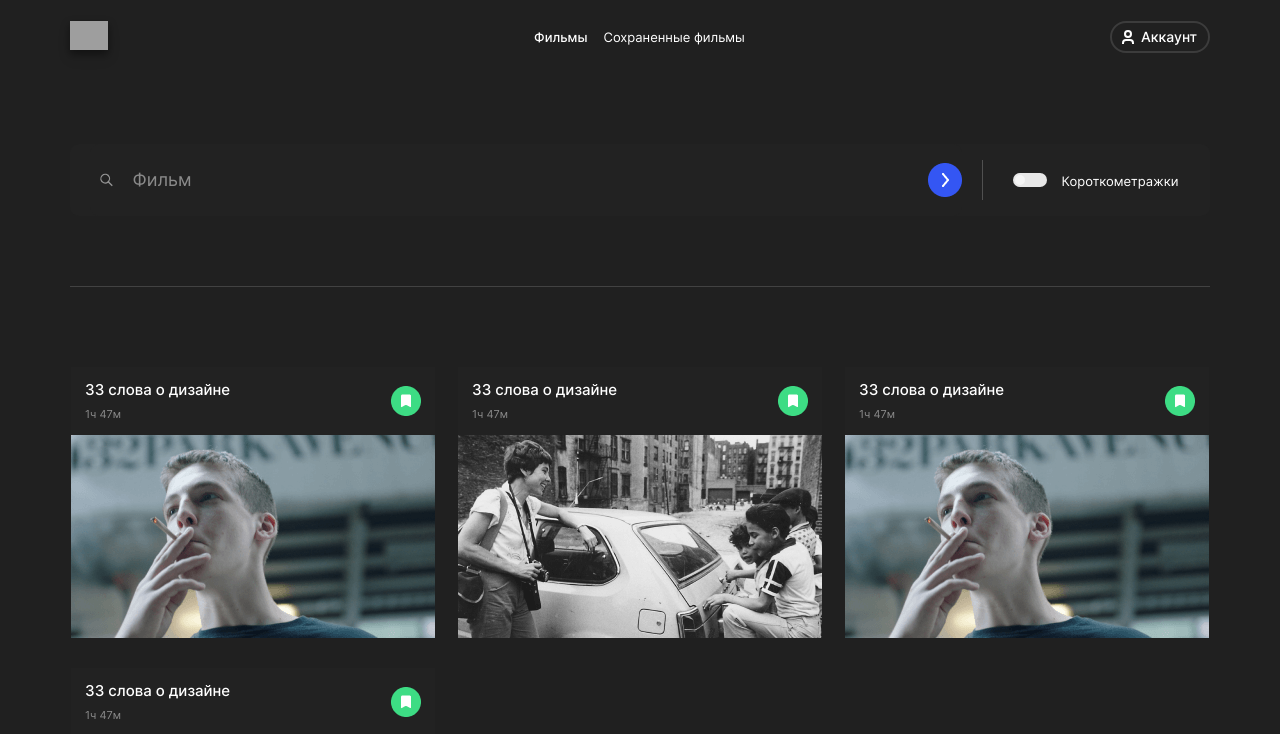
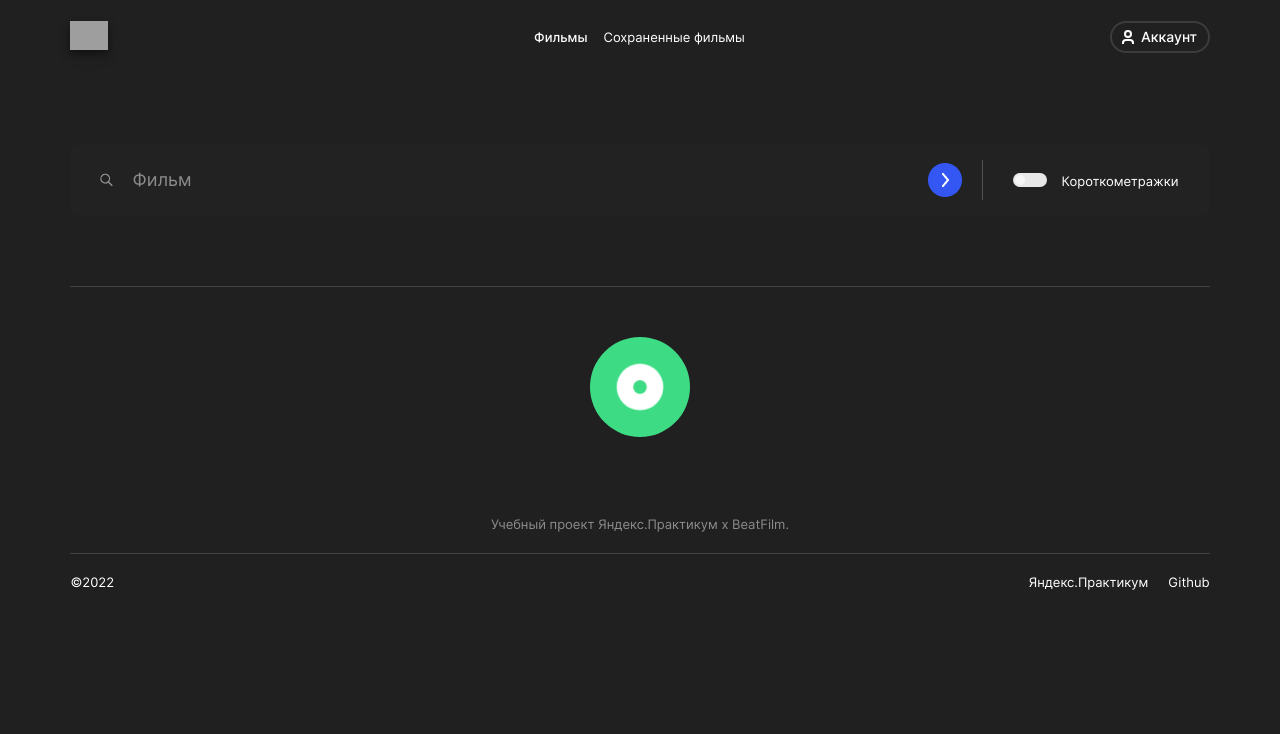
Before and after one commit to yaanab/movies-explorer-frontend2, a React (Create React App) app in the folder movies-explorer-frontend/: page /movies in a window 1280 px wide. Shown: the top 734 px of the page. Built offline with nearby package versions, Linux system fonts and the light colour scheme; grey boxes are pictures that could not be loaded.

Commit message:
feat: подключен Preloader.js

```diff
--- a/movies-explorer-frontend/src/components/App/App.js
+++ b/movies-explorer-frontend/src/components/App/App.js
@@ -17,6 +17,7 @@ function App() {
   const [loggedIn, setLoggedIn] = useState(false);
   const [isNavPopupOpen, setIsNavPopupOpen] = useState(false);
   const [isFilmSaved, setIsFilmSaved] = useState(true);
+  const [isLoading, setIsLoading] = useState(true);
 
   function havdleNavPopupOpen() {
     setIsNavPopupOpen(true);
@@ -38,13 +39,15 @@ function App() {
             <Footer />
           </Route>
           <Route path="/movies">
-          <Header
+            <Header
               isNavPopupOpen={isNavPopupOpen}
               onNavMenuClick={havdleNavPopupOpen}
               onNavPopupClose={havdleNavPopupClose}
             />
             <Movies
-            isFilmSaved={isFilmSaved} />
+              isLoading={isLoading}
+              isFilmSaved={isFilmSaved}
+            />
             <Footer />
           </Route>
           <Route>
--- a/movies-explorer-frontend/src/components/Header/Header.css
+++ b/movies-explorer-frontend/src/components/Header/Header.css
@@ -112,8 +112,7 @@
   border: none;
   position: absolute;
   cursor: pointer;
-  transition:
-  0.2s ease-in-out;
+  transition: 0.2s ease-in-out;
 }
 
 .header__nav-popup-close-btn:hover {
--- a/movies-explorer-frontend/src/components/Movies/Movies.js
+++ b/movies-explorer-frontend/src/components/Movies/Movies.js
@@ -1,5 +1,6 @@
 import SearchForm from "../SearchForm/SearchForm";
 import MoviesCardList from "../MoviesCardList/MoviesCardList";
+import Preloader from "../PreLoader/Preloader";
 import movieImg1 from "../../images/movie-img-1.png";
 import movieImg2 from "../../images/movie-img-2.png";
 
@@ -30,14 +31,19 @@ const cards = [
   },
 ]
 
-function Movies({ isFilmSaved }) {
+function Movies({ isLoading, isFilmSaved }) {
   return (
     <div className="movies__content">
       <SearchForm />
-      <MoviesCardList
-        cards={cards}
-        isFilmSaved={isFilmSaved}
-      />
+      {!isLoading &&
+        <MoviesCardList
+          cards={cards}
+          isFilmSaved={isFilmSaved}
+        />
+      }
+      {isLoading &&
+        <Preloader />
+      }
     </div>
   );
 }
--- a/movies-explorer-frontend/src/components/PreLoader/Preloader.css
+++ b/movies-explorer-frontend/src/components/PreLoader/Preloader.css
@@ -49,7 +49,7 @@
   width: 100%;
   height: 100%;
   z-index: 10;
-  padding: 20px;
+  padding-top: 50px;
 }
 
 .preloader__container {
@@ -64,7 +64,7 @@
   position: absolute;
   top: 0;
   left: 0;
-  background: #FF6838;
+  background: #3DDC84;
   border-radius: 50px;
 }
 
@@ -86,6 +86,6 @@
 
 .preloader__round::before {
   z-index: 10;
-  background: #FF6838;
+  background: #3DDC84;
   animation: preloader-inside-red 1s ease-in-out infinite;
 }
```
